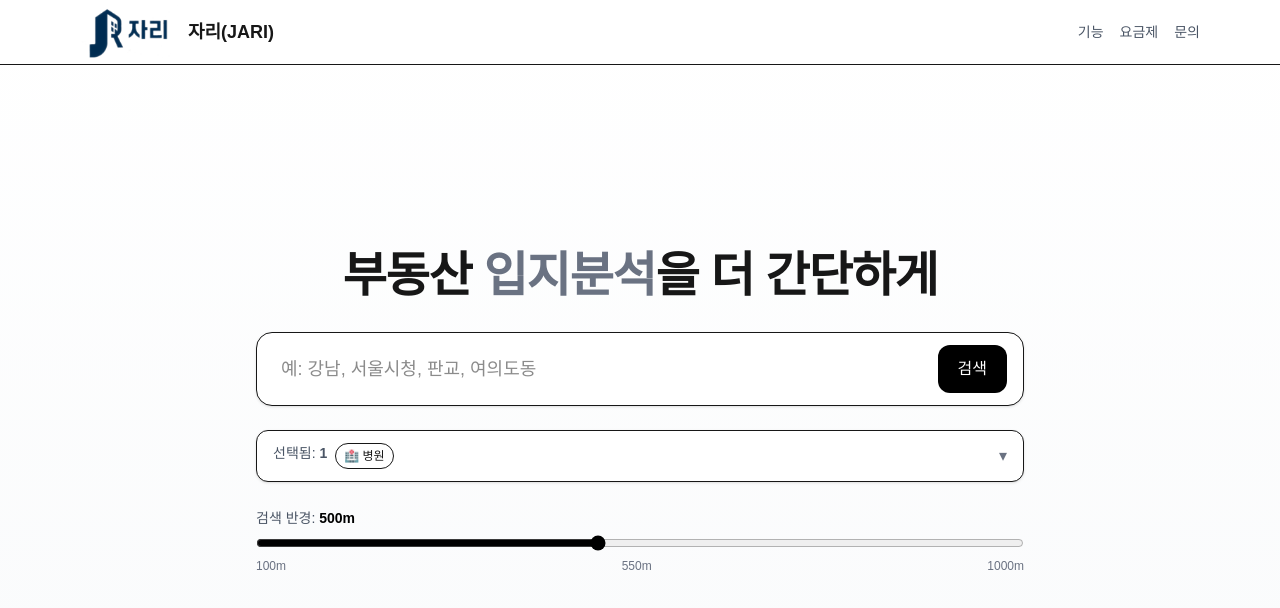
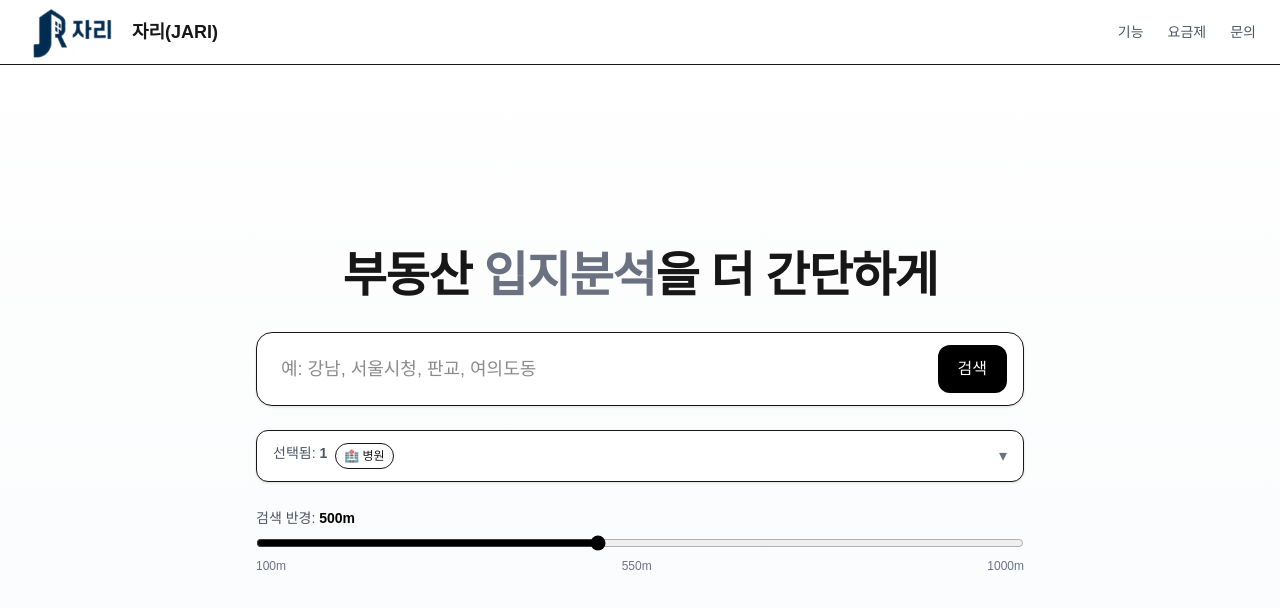
Before and after one commit to JYNog/jari-frontend, a Next.js app: page / in a window 1280 px wide. Shown: the top 608 px of the page. Built offline with nearby package versions, Linux system fonts and the light colour scheme.

Commit message:
프론트엔드끝

```diff
--- a/app/page.tsx
+++ b/app/page.tsx
@@ -73,18 +73,21 @@ export default function Home() {
     <main className="min-h-screen bg-gradient-to-b from-white to-gray-50">
       {/* 헤더 */}
       <header className="sticky top-0 z-10 bg-white/70 backdrop-blur border-b">
-        <div className="mx-auto max-w-6xl px-4 h-16 flex items-center justify-between">
+        {/* 풀폭 컨테이너 */}
+        <div className="w-full px-6 h-16 flex items-center justify-between">
           <div className="flex items-center gap-2">
             <Image src="/jari_logo.png" alt="JARI" width={100} height={100} className="rounded" />
             <span className="font-semibold text-lg">자리(JARI)</span>
           </div>
-          <nav className="text-sm text-gray-600 hidden sm:flex items-center gap-4">
+
+          <nav className="text-sm text-gray-600 hidden sm:flex items-center gap-6">
             <a className="hover:text-black" href="#">기능</a>
             <a className="hover:text-black" href="#">요금제</a>
             <a className="hover:text-black" href="#">문의</a>
           </nav>
         </div>
       </header>
+
 
       {/* 히어로 + 검색 UI */}
       <section className="flex flex-col items-center justify-center min-h-[calc(100vh-4rem)] px-4">
```
